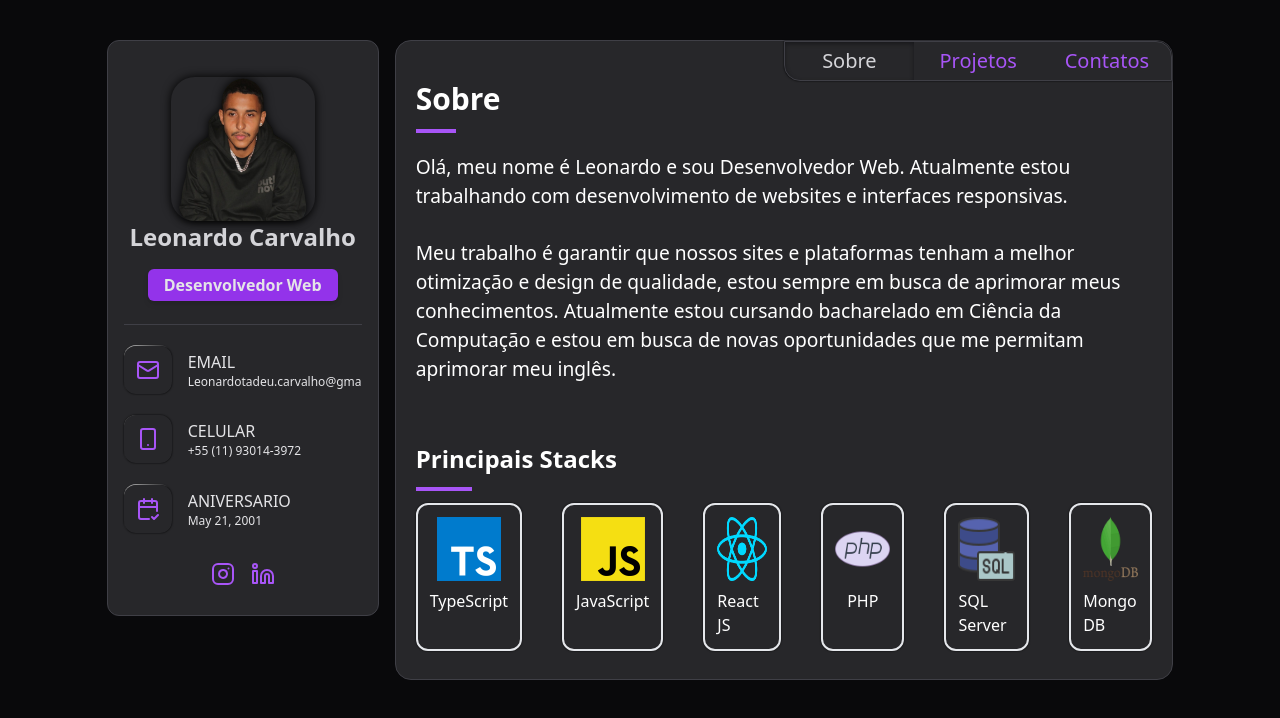
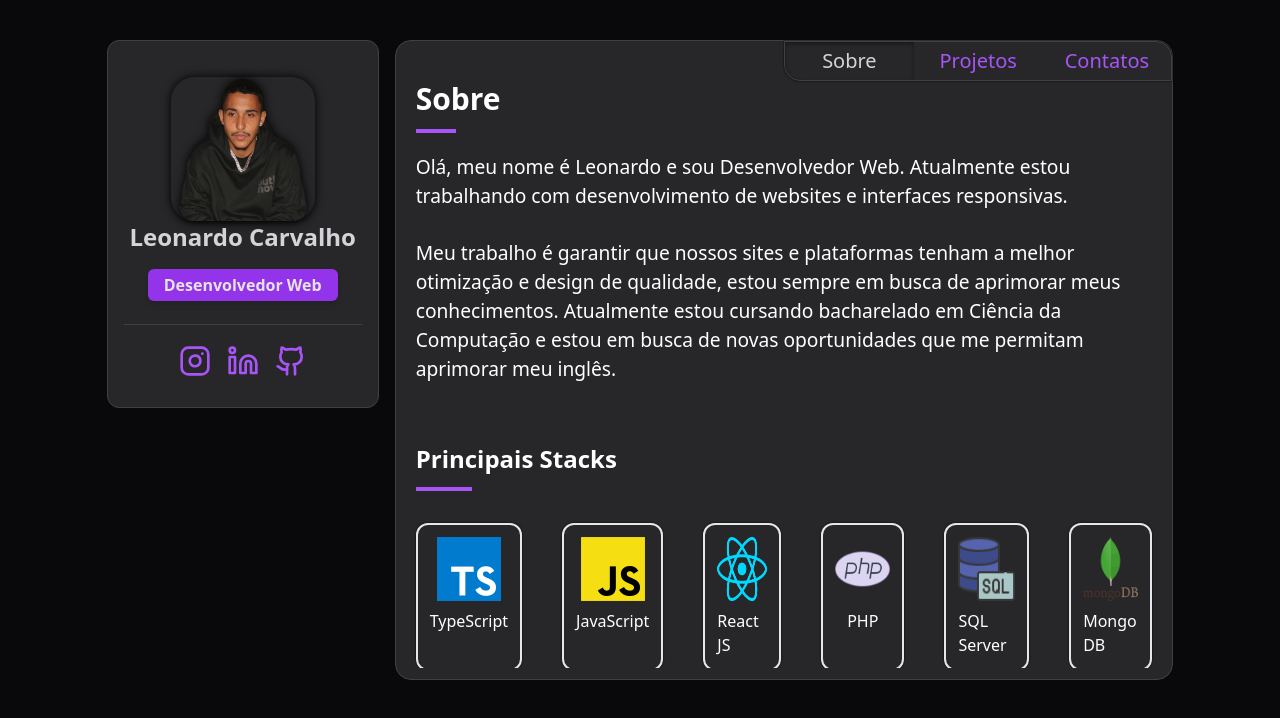
Before and after one commit to leonardo-tcarvalho/MyPortfolioReact, a React (Vite) app in the folder myPortfolio/: page / in a window 1280 px wide. Shown: the top 718 px of the page. Built offline with nearby package versions, Linux system fonts and the light colour scheme.

Commit message:
Update: sidebar

```diff
--- a/myPortfolio/src/components/Sidebar.jsx
+++ b/myPortfolio/src/components/Sidebar.jsx
@@ -1,32 +1,28 @@
 import { Avatar } from "./Avatar";
-import { Info } from "./Info";
-import { Email } from "../images/Email"
-import { Phone } from "../images/Phone"
-import { Calendary } from "../images/Calendary";
 import { Instagram } from "../images/Instagram";
 import { Linkedin } from "../images/Linkedin";
+import { Github } from "../images/Github";
 
 export function Sidebar() {
   return (
-    <aside className="flex flex-col items-center w-[17rem] min-h-[30rem] max-h-[36rem] border-1 border-zinc-700 rounded-xl p-4 bg-zinc-800">
+    <aside className="flex flex-col items-center w-[17rem] min-h-[23rem] max-h-[20rem] border-1 border-zinc-700 rounded-xl p-4 bg-zinc-800">
       <Avatar />
       <p className="text-center text-zinc-300 text-2xl font-bold">Leonardo Carvalho</p>
       <div className="mt-4 bg-purple-600 px-4 py-1 rounded-md shadow-md">
         <p className="text-zinc-200 font-bold">Desenvolvedor Web</p>
       </div>
       <span className="w-full h-1 my-5 border-b-1 border-zinc-700"></span>
-      <div className="flex flex-col w-full gap-5">
-        <Info type="EMAIL" content="Leonardotadeu.carvalho@gmail.com" image={<Email />}/>
-        <Info type="CELULAR" content="+55 (11) 93014-3972" image={<Phone />}/>
-        <Info type="ANIVERSARIO" content="May 21, 2001" image={<Calendary />}/>
-      </div>
-      <div className="flex justify-center gap-4 w-full mt-7">
+      <div className="flex flex-col w-full gap-5"></div>
+      <div className="flex justify-center gap-4 w-full">
         <a href="https://www.instagram.com/cabelozl/" target="_blank">
           <Instagram />
         </a>
         <a href="https://www.linkedin.com/in/leonardo-r-carvalho/" target="_blank">
           <Linkedin />
         </a>
+        <a href="https://github.com/leonardo-tcarvalho" target="_blank">
+          <Github />
+        </a>
       </div>
     </aside>
   )
--- /dev/null
+++ b/myPortfolio/src/images/Github.jsx
@@ -0,0 +1,5 @@
+export function Github() {
+    return (
+        <svg className="hover:scale-110 hover:duration-300 duration-200 stroke-purple-500 hover:stroke-zinc-300" xmlns="http://www.w3.org/2000/svg" width="32" height="32" viewBox="0 0 24 24" fill="none" stroke="currentColor" strokeWidth="2" strokeLinecap="round" strokeLinejoin="round"><path d="M15 22v-4a4.8 4.8 0 0 0-1-3.5c3 0 6-2 6-5.5.08-1.25-.27-2.48-1-3.5.28-1.15.28-2.35 0-3.5 0 0-1 0-3 1.5-2.64-.5-5.36-.5-8 0C6 2 5 2 5 2c-.3 1.15-.3 2.35 0 3.5A5.403 5.403 0 0 0 4 9c0 3.5 3 5.5 6 5.5-.39.49-.68 1.05-.85 1.65-.17.6-.22 1.23-.15 1.85v4"/><path d="M9 18c-4.51 2-5-2-7-2"/></svg>
+    )
+}
--- a/myPortfolio/src/images/Instagram.jsx
+++ b/myPortfolio/src/images/Instagram.jsx
@@ -1,5 +1,5 @@
 export function Instagram() {
     return (
-        <svg className="hover:scale-110 hover:duration-300 duration-200 stroke-purple-500 hover:stroke-zinc-300" xmlns="http://www.w3.org/2000/svg" width="24" height="24" viewBox="0 0 24 24" fill="none" strokeWidth="2" strokeLinecap="round" strokeLinejoin="round"><rect width="20" height="20" x="2" y="2" rx="5" ry="5"/><path d="M16 11.37A4 4 0 1 1 12.63 8 4 4 0 0 1 16 11.37z"/><line x1="17.5" x2="17.51" y1="6.5" y2="6.5"/></svg>
+        <svg className="hover:scale-110 hover:duration-300 duration-200 stroke-purple-500 hover:stroke-zinc-300" xmlns="http://www.w3.org/2000/svg" width="32" height="32" viewBox="0 0 24 24" fill="none" strokeWidth="2" strokeLinecap="round" strokeLinejoin="round"><rect width="20" height="20" x="2" y="2" rx="5" ry="5"/><path d="M16 11.37A4 4 0 1 1 12.63 8 4 4 0 0 1 16 11.37z"/><line x1="17.5" x2="17.51" y1="6.5" y2="6.5"/></svg>
     )
 }
--- a/myPortfolio/src/images/Linkedin.jsx
+++ b/myPortfolio/src/images/Linkedin.jsx
@@ -1,5 +1,5 @@
 export function Linkedin() {
     return (
-        <svg className="hover:scale-110 hover:duration-300 duration-200 stroke-purple-500 hover:stroke-zinc-300" xmlns="http://www.w3.org/2000/svg" width="24" height="24" viewBox="0 0 24 24" fill="none" strokeWidth="2" strokeLinecap="round" strokeLinejoin="round"><path d="M16 8a6 6 0 0 1 6 6v7h-4v-7a2 2 0 0 0-2-2 2 2 0 0 0-2 2v7h-4v-7a6 6 0 0 1 6-6z"/><rect width="4" height="12" x="2" y="9"/><circle cx="4" cy="4" r="2"/></svg>
+        <svg className="hover:scale-110 hover:duration-300 duration-200 stroke-purple-500 hover:stroke-zinc-300" xmlns="http://www.w3.org/2000/svg" width="32" height="32" viewBox="0 0 24 24" fill="none" strokeWidth="2" strokeLinecap="round" strokeLinejoin="round"><path d="M16 8a6 6 0 0 1 6 6v7h-4v-7a2 2 0 0 0-2-2 2 2 0 0 0-2 2v7h-4v-7a6 6 0 0 1 6-6z"/><rect width="4" height="12" x="2" y="9"/><circle cx="4" cy="4" r="2"/></svg>
     )
 }
--- a/myPortfolio/src/pages/About.jsx
+++ b/myPortfolio/src/pages/About.jsx
@@ -40,7 +40,7 @@ export function About() {
                     <div className="flex flex-col w-full gap-3 mt-5">
                         <h1 className="text-white text-2xl font-semibold">Principais Stacks</h1>
                         <span className="w-14 h-1 bg-purple-500"></span>
-                        <div className="flex justify-center gap-10">
+                        <div className="flex justify-center gap-10 mt-5">
                             <div className="flex flex-col items-center border-2 rounded-xl p-3 duration-300 shadow-5 gap-2 hover:duration-300 hover:scale-125 hover:shadow-10">
                                 <img src={IconTS} alt="TypeScript" className="w-16 h-16"/>
                                 <p className="text-white">TypeScript</p>
--- a/myPortfolio/src/pages/Contacts.jsx
+++ b/myPortfolio/src/pages/Contacts.jsx
@@ -27,7 +27,8 @@ export function Contacts() {
                     <h1 className="text-white text-3xl font-semibold">Contatos</h1>
                     <span className="w-10 h-1 bg-purple-500"></span>
                 </div>
-                <div className="w-full h-[90rem] p-5">
+                <div className="w-full p-5">
+
                 </div>
             </div>
         </div>
```
